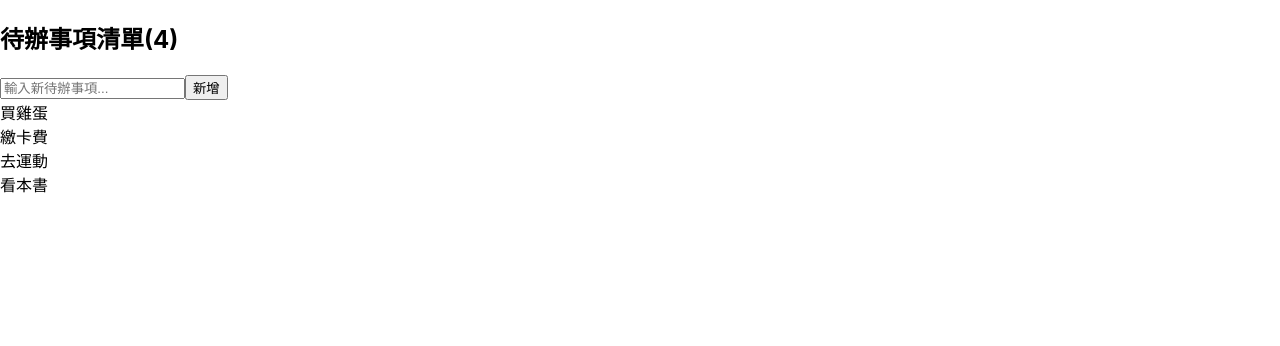
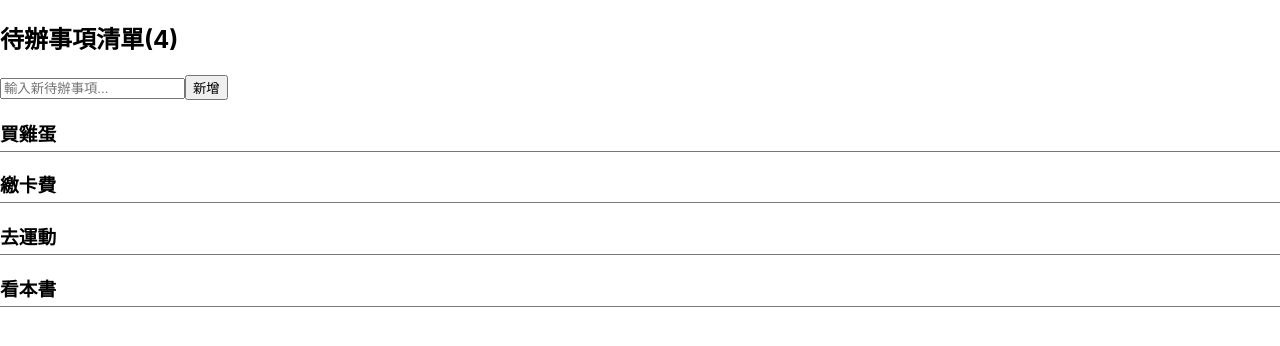
Before and after one commit to StanGC/react-todolist, a React (Create React App) app: page / in a window 1280 px wide. Shown: the top 346 px of the page. Built offline with nearby package versions, Linux system fonts and the light colour scheme.

Commit message:
add style component

```diff
--- a/src/components/Todo.js
+++ b/src/components/Todo.js
@@ -1,5 +1,15 @@
 import React, { Component } from 'react';
 import styled from 'styled-components';
+
+const Clickable = styled.span`
+  cursor: pointer;
+`;
+
+const TodoItem = styled.h3`
+  border-bottom: 1px #777777 solid;
+  margin-bottom: 15px;
+  padding-bottom: 5px;
+`;
 
 const TodoText = styled.div`
   color: ${(props) => {
@@ -12,7 +22,19 @@ const TodoText = styled.div`
 
 class Todo extends Component {
   render() {
-    return <TodoText>{this.props.todo}</TodoText>
+    return (
+      <TodoItem>
+        <Clickable
+          onClick={() => {
+            this.props.remove(this.props.todo);
+            }}
+        >
+          <TodoText>
+            {this.props.todo}
+          </TodoText>
+        </Clickable>
+      </TodoItem>
+    )
   }
 }
 
```
